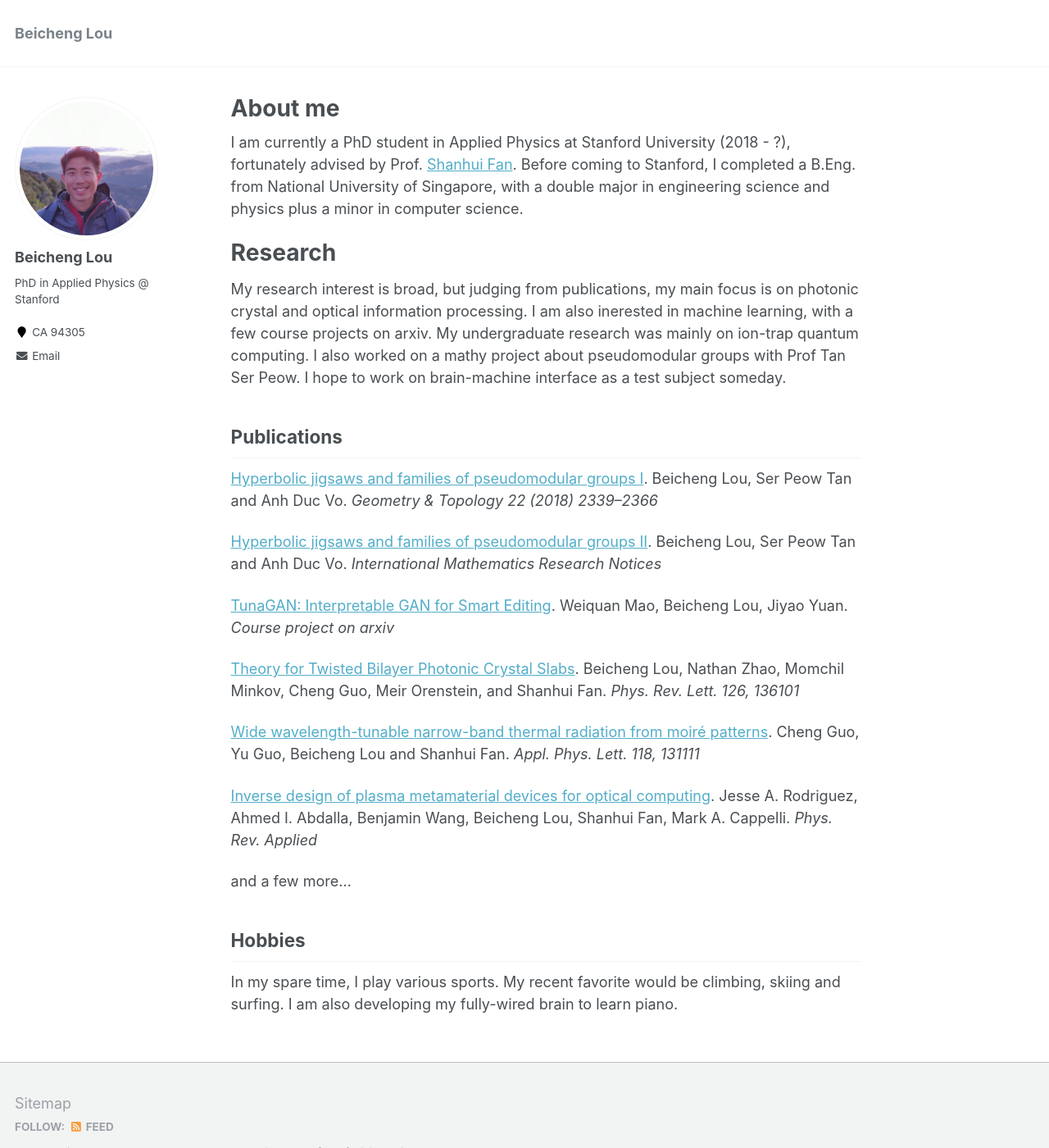
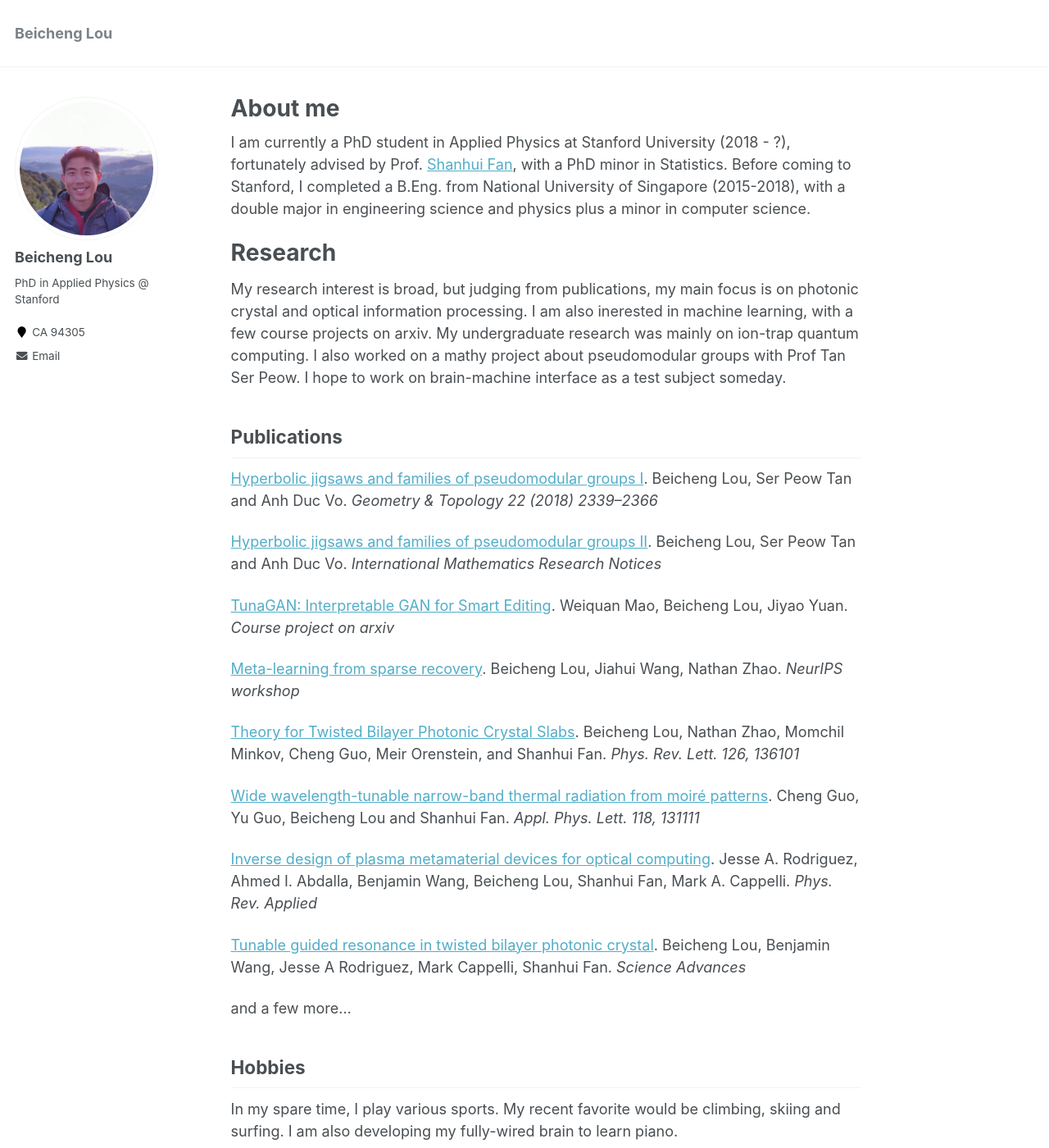
Before and after one commit to lbc45123/lbc45123.github.io_old, a Jekyll site: the page built from _pages/about.md, in a window 1280 px wide and 1400 px high. Shown: the whole window at 82% size. Built offline with Jekyll 4.4.1, drawn with Linux system fonts in a browser that asks for light colours.

Commit message:
no message

```diff
--- a/_pages/about.md
+++ b/_pages/about.md
@@ -8,7 +8,7 @@ redirect_from:
   - /about.html
 ---
 
-I am currently a PhD student in Applied Physics at Stanford University (2018 - ?), fortunately advised by Prof. [Shanhui Fan](https://scholar.google.com/citations?user=BECu7wYAAAAJ&hl=zh-CN). Before coming to Stanford, I completed a B.Eng. from National University of Singapore, with a double major in engineering science and physics plus a minor in computer science.
+I am currently a PhD student in Applied Physics at Stanford University (2018 - ?), fortunately advised by Prof. [Shanhui Fan](https://scholar.google.com/citations?user=BECu7wYAAAAJ&hl=zh-CN), with a PhD minor in Statistics. Before coming to Stanford, I completed a B.Eng. from National University of Singapore (2015-2018), with a double major in engineering science and physics plus a minor in computer science.
 
 Research
 ======
@@ -22,11 +22,15 @@ Publications
 
 [TunaGAN: Interpretable GAN for Smart Editing](https://arxiv.org/abs/1908.06163). Weiquan Mao, Beicheng Lou, Jiyao Yuan. <i>Course project on arxiv</i>
 
+[Meta-learning from sparse recovery](https://openreview.net/forum?id=ODs0nDkjncI). Beicheng Lou, Jiahui Wang, Nathan Zhao. <i>NeurIPS workshop</i>
+
 [Theory for Twisted Bilayer Photonic Crystal Slabs](https://journals.aps.org/prl/abstract/10.1103/PhysRevLett.126.136101). Beicheng Lou, Nathan Zhao, Momchil Minkov, Cheng Guo, Meir Orenstein, and Shanhui Fan. <i>Phys. Rev. Lett. 126, 136101</i>
 
 [Wide wavelength-tunable narrow-band thermal radiation from moiré patterns](https://journals.aps.org/prl/abstract/10.1103/PhysRevLett.126.136101). Cheng Guo, Yu Guo, Beicheng Lou and Shanhui Fan. <i>Appl. Phys. Lett. 118, 131111</i>
 
 [Inverse design of plasma metamaterial devices for optical computing](https://arxiv.org/abs/2102.05148). Jesse A. Rodriguez, Ahmed I. Abdalla, Benjamin Wang, Beicheng Lou, Shanhui Fan, Mark A. Cappelli. <i>Phys. Rev. Applied</i>
+
+[Tunable guided resonance in twisted bilayer photonic crystal](https://www.science.org/doi/10.1126/sciadv.add4339). Beicheng Lou, Benjamin Wang, Jesse A Rodriguez, Mark Cappelli, Shanhui Fan. <i>Science Advances</i>
 
 and a few more...
 
```
